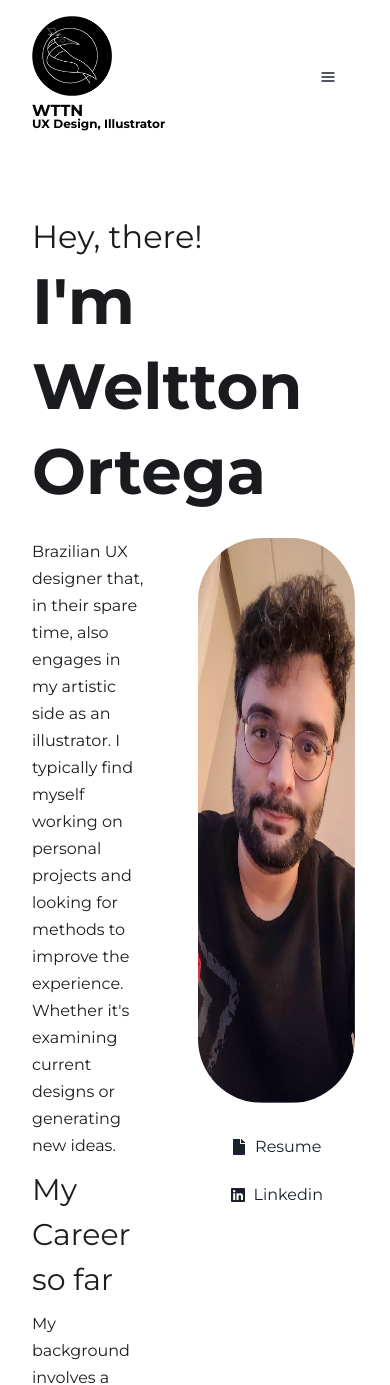
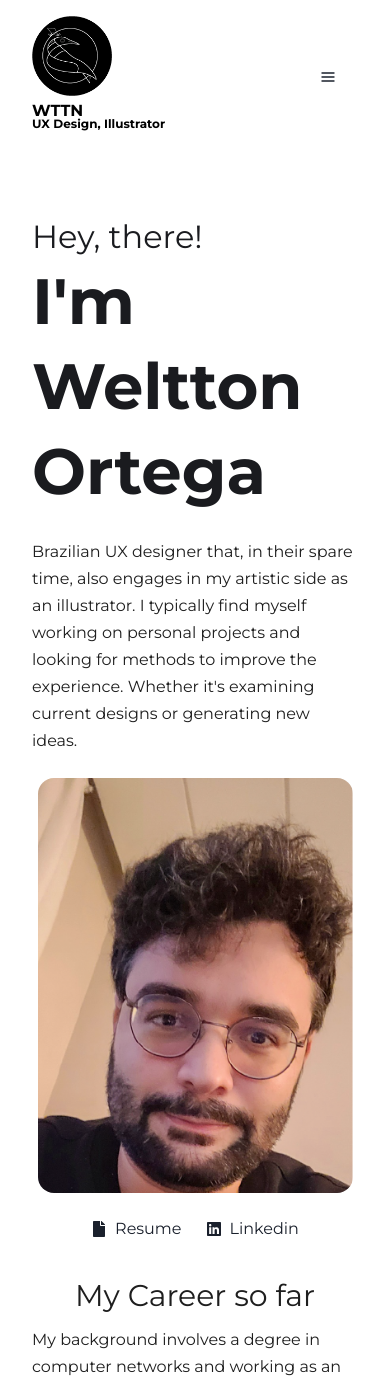
Before and after one commit to Wttn/WttnPortfolio, a Next.js app: page /about in a window 390 px wide. Shown: the top 1385 px of the page. Built offline with nearby package versions, Linux system fonts and the light colour scheme.

Commit message:
Add: About responsive page

```diff
--- a/src/pages/about.js
+++ b/src/pages/about.js
@@ -4,6 +4,8 @@ import { useTranslation } from 'react-i18next';
 
 import { FaFile, FaLinkedin } from 'react-icons/fa'
 import AvatarProfile from '../../public/images/profilephoto.png'
+import styles from '../styles/about.module.css'
+
 
 const SocialButton = ({
     children,
@@ -61,10 +63,23 @@ const About = () => {
                 </Heading>
             </Container>
             <Container paddingY="24px" display="flex" align-items=" flex-start" gap="2rem" maxWidth="100%">
-                <Container maxWidth="100%" width="32.4375rem" align='start' padding="0rem" margin="0rem" >
+                <Container align='start' padding="0rem" margin="0rem" className={styles.mainContainer} >
                     <Text fontFamily="Montserrat" fontStyle="Normal" fontSize="16px" color="#1E1E1E" lineHeight="27px" fontWeight="400" padding="0" >
                         {t('about.aboutIntroduction')}
                     </Text>
+                    <Image
+                        src={AvatarProfile}
+                        alt={"Weltton"}
+                        className={styles.aboutMobilePhoto}
+                    />
+                    <div className={styles.aboutLinksMobile} >
+                        <SocialButton label={'Resume'} href={'../resume.pdf'} >
+                            <FaFile />
+                        </SocialButton>
+                        <SocialButton label={'Linkedin'} href={'https://www.linkedin.com/in/weltton/'}>
+                            <FaLinkedin />
+                        </SocialButton>
+                    </div>
                     <Text fontFamily="Montserrat" fontStyle="Normal" fontSize="30px" color="#1E1E1E" fontWeight="400" margin="0rem" paddingY="8px"  >
                         {t('about.aboutHeader2')}
                     </Text>
@@ -72,21 +87,20 @@ const About = () => {
                         {t('about.aboutText')}
                     </Text>
                 </Container>
-                <Container width={'fit-content'}>
+                <Container width={'fit-content'} className={styles.desktopContainer}>
                     <Image
                         src={AvatarProfile}
                         alt={"Weltton"}
-                        style={{ borderRadius: '64px', width: '254.02px', height: '565px' }}
-
+                        className={styles.aboutDesktopPhoto}
                     />
-                    <Stack spacing="1.5rem" padding="32px">
+                    <div className={styles.aboutLinksDesktop} >
                         <SocialButton label={'Resume'} href={'../resume.pdf'} >
                             <FaFile />
                         </SocialButton>
                         <SocialButton label={'Linkedin'} href={'https://www.linkedin.com/in/weltton/'}>
                             <FaLinkedin />
                         </SocialButton>
-                    </Stack>
+                    </div>
 
                 </Container>
 
--- /dev/null
+++ b/src/styles/about.module.css
@@ -0,0 +1,71 @@
+.aboutMobilePhoto {
+    display: none;
+}
+
+.aboutDesktopPhoto {
+    border-radius: 64px;
+    width: 254px;
+    height: 565px;
+}
+
+.aboutLinksMobile {
+    display: none;
+    gap: 1.5rem;
+    padding-inline: 32px;
+    padding-top: 1.5rem;
+    margin-bottom: 1.5rem;
+    justify-content: center;
+}
+
+.aboutLinksDesktop {
+    padding-inline: 32px;
+    display: flex;
+    flex-direction: column;
+    gap: 1.5rem;
+    margin-top: 1.5rem;
+}
+
+.mainContainer {
+    width: 32.4375rem !important;
+
+}
+
+@media (max-width: 950px) {
+
+    .aboutMobilePhoto {
+        display: block;
+        width: 315px;
+        height: 415px;
+        object-fit: cover;
+        object-position: top;
+        border-radius: 16px;
+        margin-top: 1.5rem;
+
+    }
+
+    .aboutDesktopPhoto {
+        display: none;
+    }
+
+
+    .aboutLinksMobile {
+        display: flex;
+    }
+
+    .aboutLinksDesktop {
+        display: none;
+
+    }
+
+    .desktopContainer {
+        display: none;
+    }
+
+    .mainContainer {
+        width: 100%;
+        display: flex;
+        flex-direction: column;
+        align-items: center;
+    }
+
+}
--- a/src/styles/home.module.css
+++ b/src/styles/home.module.css
@@ -49,6 +49,7 @@
   }
 }
 
+
 @media (max-width: 950px) {
 
   .heroText {
@@ -74,4 +75,6 @@
   .latestWorksText {
     text-align: center;
   }
+
+
 }
```
